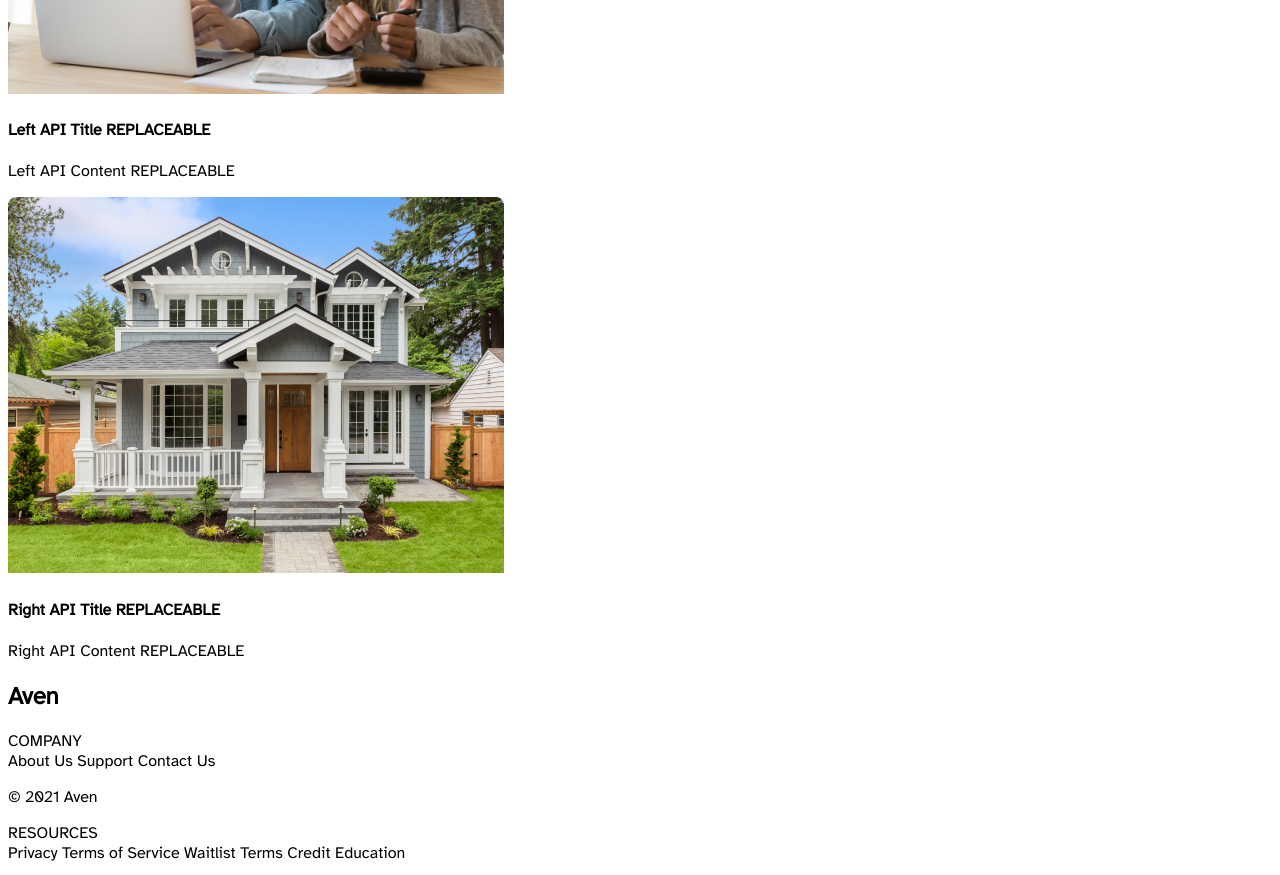
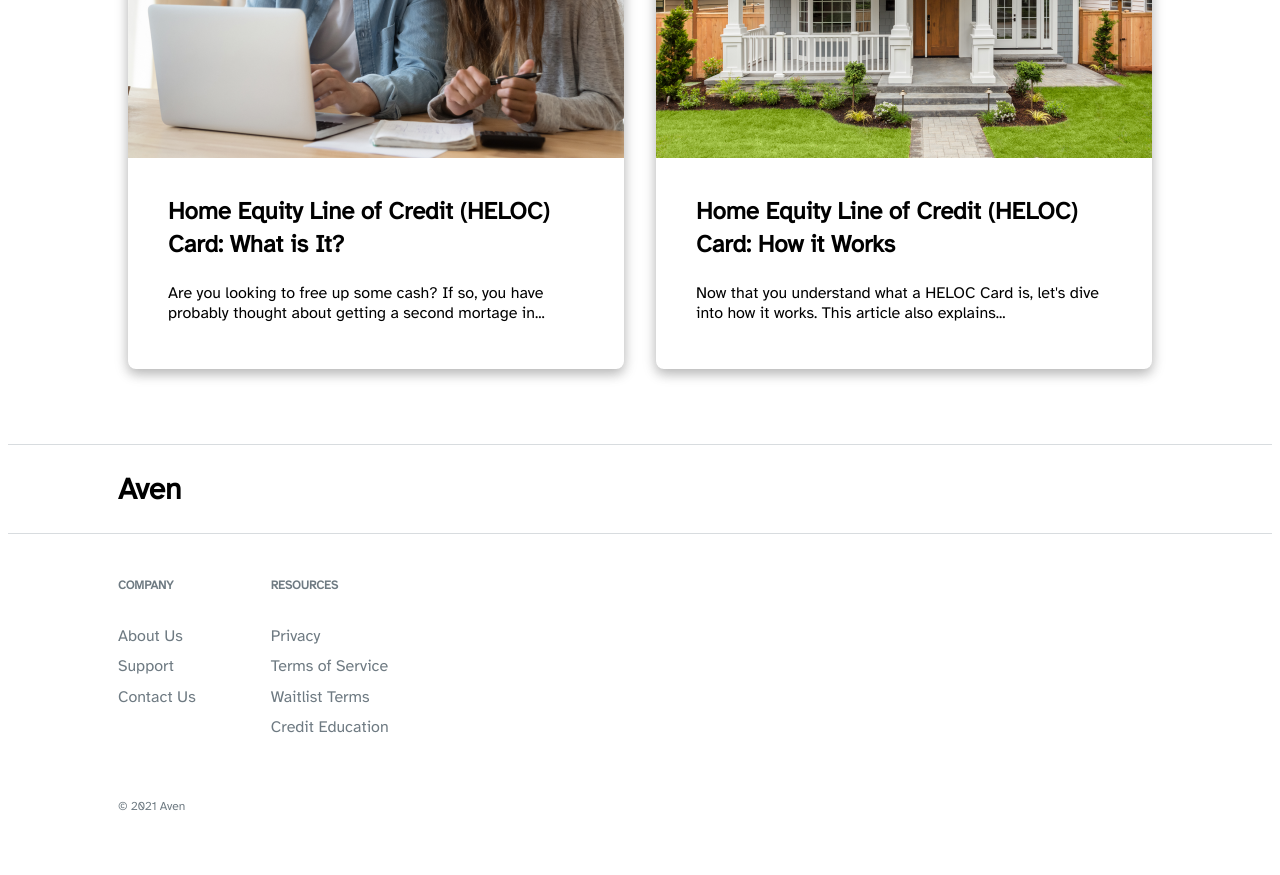
Before and after one commit to sean21johnson/aven-project, a plain HTML site: page index.html in a window 1280 px wide. Shown: the part 560-1435 px from the top of the page. Drawn offline with Linux system fonts and the light colour scheme.

Commit message:
styling complete

```diff
--- a/index.html
+++ b/index.html
@@ -34,12 +34,13 @@
 				<div class="knowledge_container">
 					<p class="knowledge">
 						Grow your knowledge with our educational articles
-						<br>
+						<br />
 						written by our team of experts
 					</p>
 				</div>
 			</section>
 
+			<section class="full_api_container">
 				<article class="api_container">
 					<div class="left_api_container">
 						<div class="left_api_image_container">
@@ -51,12 +52,12 @@
 						<div class="left_api_data_container">
 							<div class="left_api_title_container">
 								<h4 class="left_title" id="left_title">
-								Left API Title REPLACEABLE
+									Home Equity Line of Credit (HELOC) Card: What is It?
 								</h4>
 							</div>
 							<div class="left_api_content_container">
 								<p class="left_content" id="left_content">
-								Left API Content REPLACEABLE
+									Are you looking to free up some cash? If so, you have probably thought about getting a second mortage in...
 								</p>
 							</div>
 						</div>
@@ -74,26 +75,27 @@
 						<div class="right_api_data_container">
 							<div class="right_api_title_container">
 								<h4 class="right_title" id="right_title">
-								Right API Title REPLACEABLE
+									Home Equity Line of Credit (HELOC) Card: How it Works
 								</h4>
 							</div>
 							<div class="right_api_content_container">
 								<p class="right_content" id="right_content">
-								Right API Content REPLACEABLE
+									Now that you understand what a HELOC Card is, let's dive into how it works. This article also explains...
 								</p>
 							</div>
 						</div>
 					</div>
 				</article>
+			</section>
 
-			<section class="button_header_container">
+			<section class="bottom_header_container">
 				<h2 class="bottom_header">Aven</h2>
 			</section>
 
 			<footer>
 				<div class="footer_left_container">
 					<div class="footer_company_container">
-						<a href="#">COMPANY</a>
+						<a href="#" class="footer_title">COMPANY</a>
 					</div>
 					<div class="footer_company_content">
 						<a href="#" class="bottom_link">About Us</a>
@@ -106,7 +108,7 @@
 				</div>
 				<div class="footer_right_container">
 					<div class="footer_resources_container">
-						<a href="#">RESOURCES</a>
+						<a href="#" class="footer_title">RESOURCES</a>
 					</div>
 					<div class="footer_resources_content">
 						<a href="#" class="bottom_link">Privacy</a>
--- a/style.css
+++ b/style.css
@@ -1,4 +1,4 @@
-@import url('https://fonts.googleapis.com/css2?family=Atkinson+Hyperlegible&display=swap');
+@import url("https://fonts.googleapis.com/css2?family=Atkinson+Hyperlegible&display=swap");
 
 * {
 	box-sizing: border-box;
@@ -7,7 +7,7 @@
 body {
 	display: flex;
 	flex-direction: column;
-    font-family: 'Atkinson Hyperlegible', sans-serif;
+	font-family: "Atkinson Hyperlegible", sans-serif;
 }
 
 header {
@@ -20,11 +20,12 @@ header {
 
 a {
 	text-decoration: none;
-    color: #000000
+	color: #000000;
 }
 
 .nav_logo_container {
 	padding-left: 20px;
+	width: 278px;
 }
 
 .nav_middle_container {
@@ -32,12 +33,12 @@ a {
 	display: flex;
 	flex-direction: row;
 	justify-content: space-around;
-
+	margin-left: 35px;
 }
 
 .top_link {
 	font-size: 16px;
-    font-weight: 700
+	font-weight: 700;
 }
 
 .checkoffers {
@@ -51,7 +52,7 @@ a {
 }
 
 .nav_right_container {
-    width: 235px;
+	width: 278px;
 	margin-right: 24px;
 	display: flex;
 	flex-direction: row;
@@ -64,12 +65,12 @@ a {
 	flex-direction: column;
 	justify-content: center;
 	align-items: center;
-    margin-right: 180px;
 	margin-top: 30px;
+    padding-bottom: 64px;
 }
 
 .education {
-    color: #6E7A82;
+	color: #6e7a82;
 	line-height: 140%;
 	font-size: 12px;
 	font-weight: normal;
@@ -94,9 +95,110 @@ a {
 }
 
 .knowledge {
-    color: #6E7A82;
+	color: #6e7a82;
 	font-size: 20px;
 	margin-top: 0px;
 	padding-top: 0px;
 	text-align: center;
 }
+
+.full_api_container {
+    width: 1056px;
+	display: flex;
+	flex-direction: row;
+	justify-content: space-around;
+	align-items: center;
+    margin-left: auto;
+    margin-right: auto;
+    margin-bottom: 75px;
+}
+
+.left_api_image_container {
+	width: 496px;
+}
+
+image {
+	width: 100%;
+}
+
+.api_container {
+    width: 496px;
+    box-shadow: 0 5px 11px 0 rgb(0 0 0 / 18%), 0 4px 15px 0 rgb(0 0 0 / 15%);
+    border-radius: .5rem;
+}
+
+.left_api_data_container, .right_api_data_container {
+    width: 496px;
+    height: 206px;
+    display: flex;
+    flex-direction: column;
+    align-items: flex-start;
+    padding: 0px 40px;
+}
+
+.left_title, .right_title {
+    font-size: 24px;
+    line-height: 140%;
+}
+
+h4 {
+    margin-bottom: 5px;
+}
+
+.right_content, .left_content {
+    font-size: 16px;
+}
+
+.bottom_header_container {
+    border-top: 1px solid #D8DCDF;
+    border-bottom: 1px solid #D8DCDF;
+}
+
+.bottom_header {
+    margin-left: 110px;
+    font-size: 30px;
+}
+
+footer {
+    margin-left: 110px;
+    margin-top: 40px;
+    display: flex;
+    flex-direction: row;
+    padding-bottom: 40px;
+}
+
+.footer_left_container, .footer_right_container {
+    display: flex;
+    flex-direction: column;
+}
+
+.footer_right_container {
+    margin-left: 75px;
+}
+
+.footer_company_content, .footer_resources_content {
+    margin-top: 25px;
+    display: flex;
+    flex-direction: column;
+}
+
+.footer_title {
+    font-size: 12px;
+    line-height: 140%;
+    font-weight: bold;
+    color: #6E7A82;
+}
+
+.bottom_link {
+    font-size: 16px;
+    line-height: 160%;
+    color: #6E7A82;
+    margin-top: 5px;
+}
+
+.trademark_container {
+    margin-top: 75px;
+    font-size: 12px;
+    color: #6E7A82;
+    line-height: 150%;
+}
```
Lines whose indentation alone changed are shown as unchanged.
